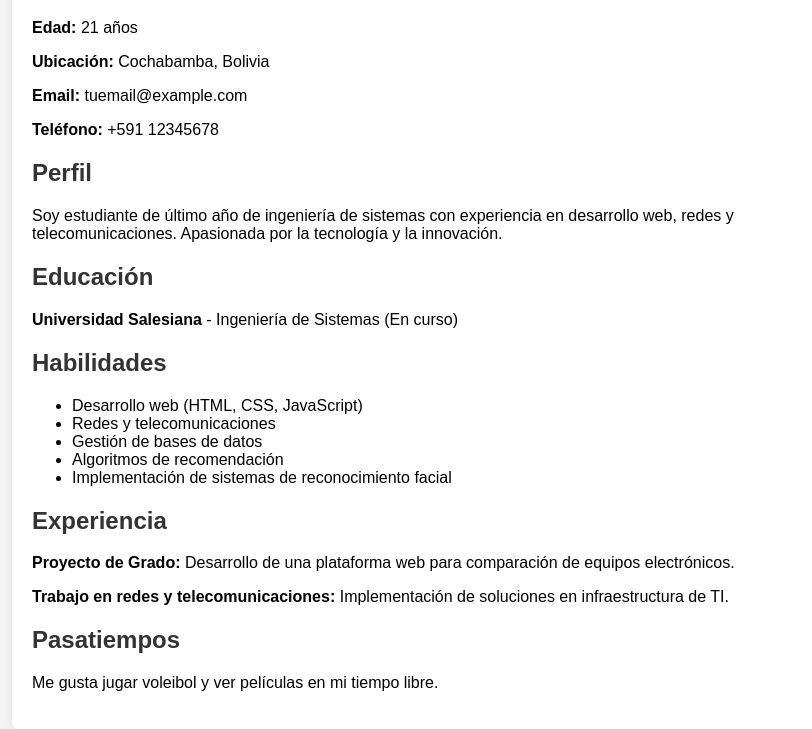
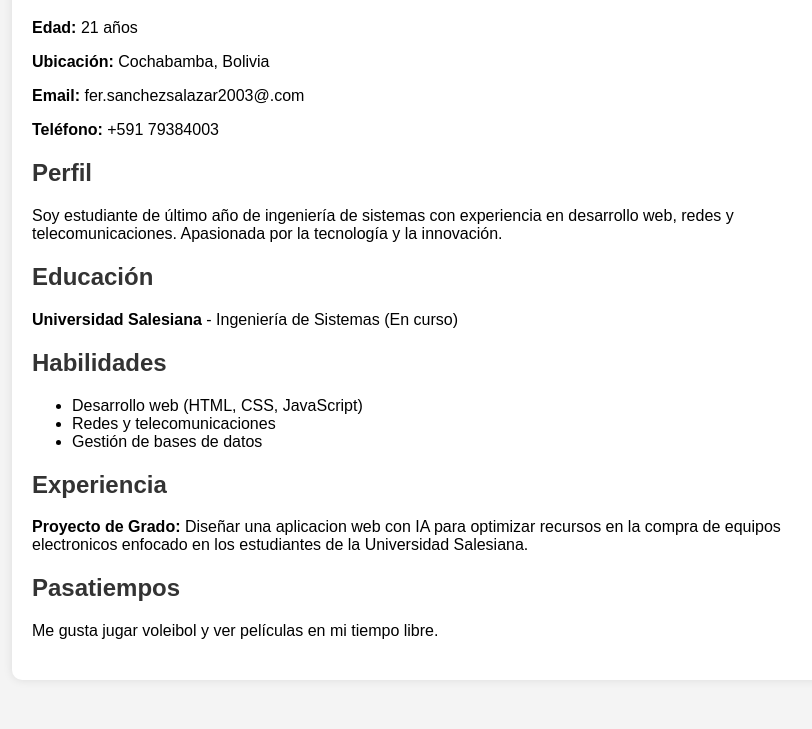
Before and after one commit to sanchez205/presentation-, a plain HTML site: page index.html in a window 1280 px wide. Shown: the part 101-830 px from the top of the page, without its empty margins (208-1020 px from the left). After the commit the page ends 801 px from the top, so only its background shows below. Drawn offline with Linux system fonts and the light colour scheme.

Commit message:
seagrego mas contenido a clase container

```diff
--- a/index.html
+++ b/index.html
@@ -32,8 +32,8 @@
         <h1>Melani Fernanda Sanchez Salazar</h1>
         <p><strong>Edad:</strong> 21 años</p>
         <p><strong>Ubicación:</strong> Cochabamba, Bolivia</p>
-        <p><strong>Email:</strong> tuemail@example.com</p>
-        <p><strong>Teléfono:</strong> +591 12345678</p>
+        <p><strong>Email:</strong> fer.sanchezsalazar2003@.com</p>
+        <p><strong>Teléfono:</strong> +591 79384003</p>
 
         <div class="section">
             <h2>Perfil</h2>
@@ -51,15 +51,13 @@
                 <li>Desarrollo web (HTML, CSS, JavaScript)</li>
                 <li>Redes y telecomunicaciones</li>
                 <li>Gestión de bases de datos</li>
-                <li>Algoritmos de recomendación</li>
-                <li>Implementación de sistemas de reconocimiento facial</li>
             </ul>
         </div>
 
         <div class="section">
             <h2>Experiencia</h2>
-            <p><strong>Proyecto de Grado:</strong> Desarrollo de una plataforma web para comparación de equipos electrónicos.</p>
-            <p><strong>Trabajo en redes y telecomunicaciones:</strong> Implementación de soluciones en infraestructura de TI.</p>
+            <p><strong>Proyecto de Grado:</strong> Diseñar una aplicacion web con IA para optimizar recursos en la compra de equipos
+            electronicos enfocado en los estudiantes de la Universidad Salesiana. </p>
         </div>
 
         <div class="section">
```
Also changed, not shown: presentacion.html (deleted, +0 -10 lines).
